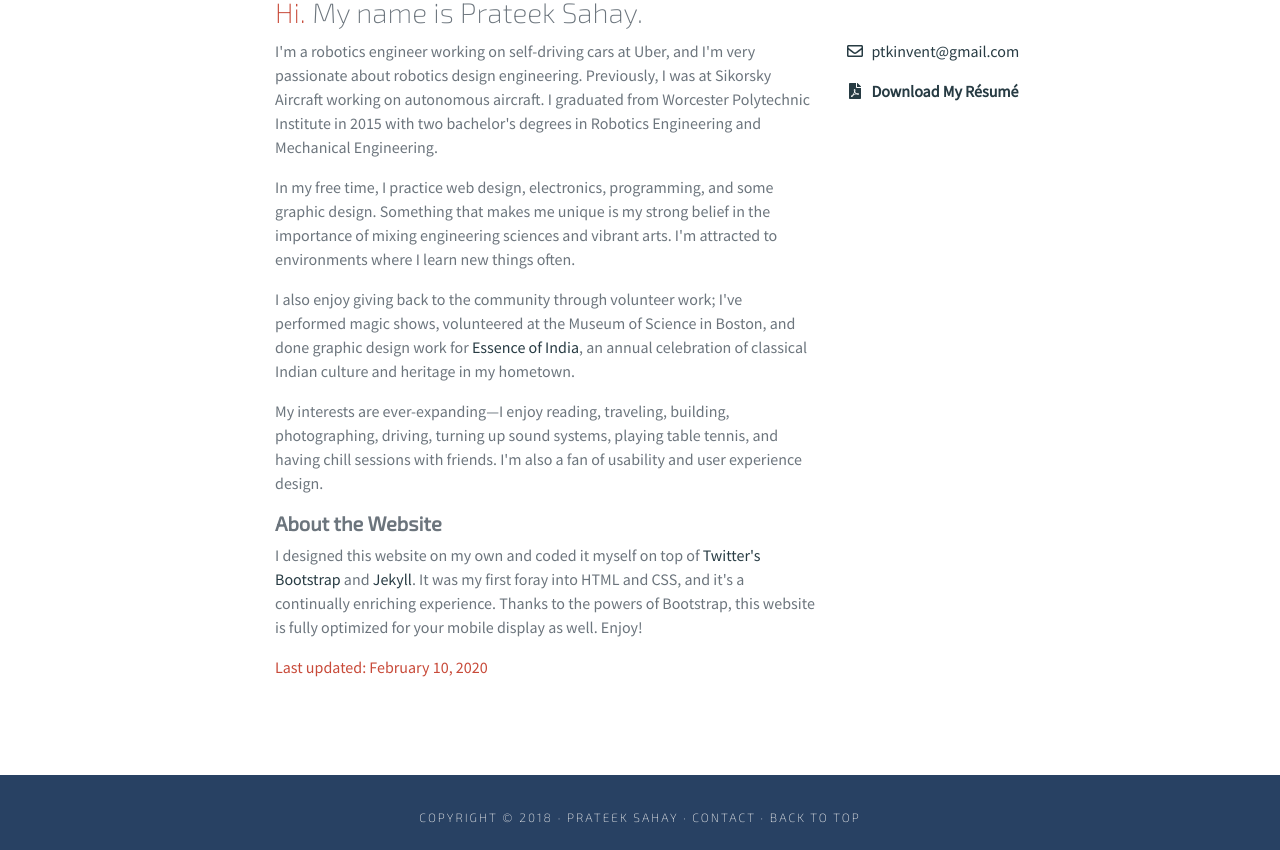
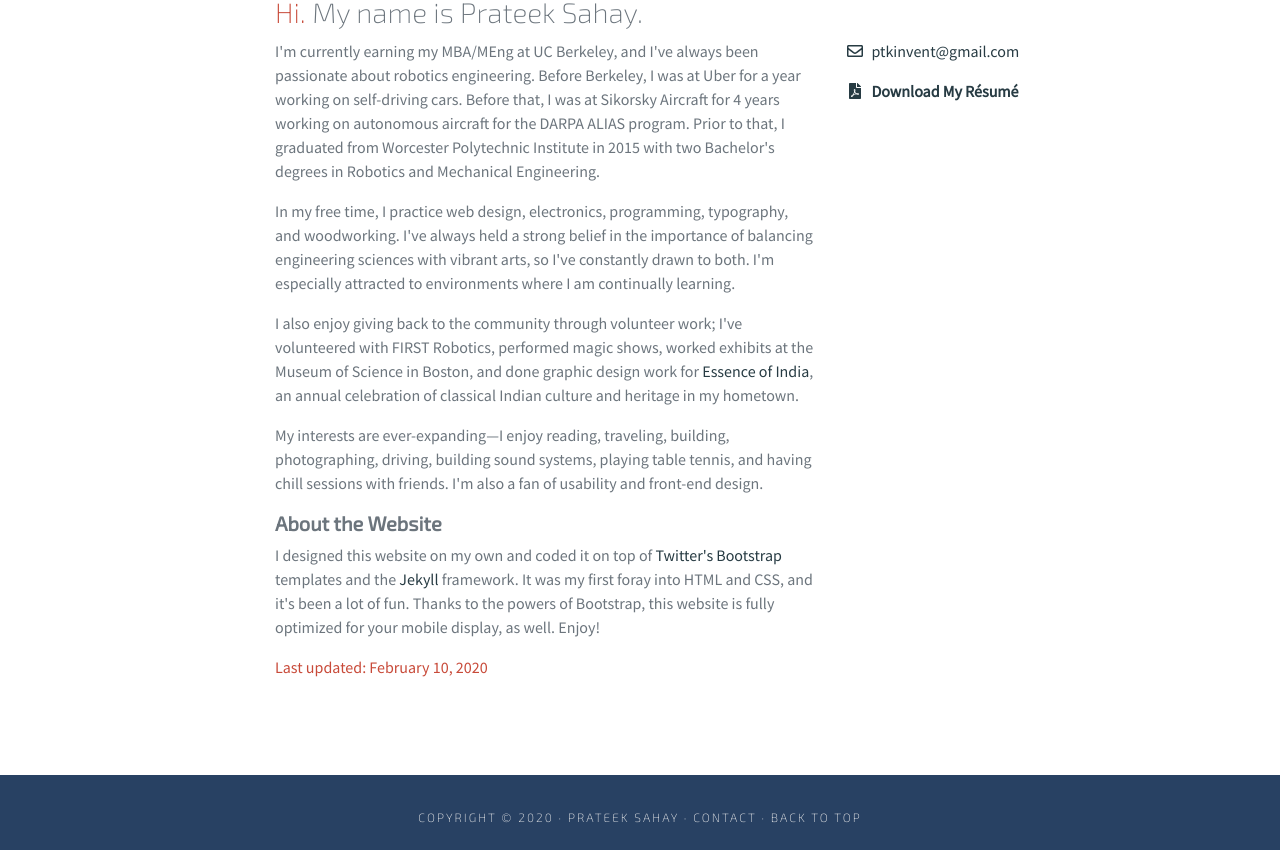
Before and after one commit to ptkinvent/ptkinvent.github.io, a Jekyll site: the page built from about.html, in a window 1280 px wide and 1400 px high, scrolled down 133 px, cut to the strip 550-1400 px from the top of the window. Built offline with Jekyll 4.4.1, drawn with Linux system fonts in a browser that asks for light colours; nearby versions of some CDN libraries.

Commit message:
Minor edits to About Me page

```diff
--- a/_includes/footer.html
+++ b/_includes/footer.html
@@ -1,6 +1,6 @@
     <!-- Footer -->
     <div class="footer">
         <div class="container">
-            Copyright &copy; 2018 &middot; Prateek Sahay &middot; <a href="mailto:ptkinvent@gmail.com">Contact</a> &middot; <a href="#top" class="smoothScroll">Back to Top</a>
+            Copyright &copy; {{ 'now' | date: "%Y" }} &middot; Prateek Sahay &middot; <a href="mailto:ptkinvent@gmail.com">Contact</a> &middot; <a href="#top" class="smoothScroll">Back to Top</a>
         </div>
     </div>
--- a/_includes/header.html
+++ b/_includes/header.html
@@ -30,7 +30,7 @@
                         <a class="nav-link {% if include.active-nav == 'blog' %}active{% endif %}" href="{{ page.blog-anchor | default: 'blog.html' | relative_url }}">Blog {% if include.active-nav == 'blog' %}<span class="sr-only">(current)</span>{% endif %}</a>
                     </li>
                     <li class="nav-item">
-                        <a class="nav-link {% if include.active-nav == 'about' %}active{% endif %}" href="{{ page.about-anchor | default: 'about.html' | relative_url }}">About {% if include.active-nav == 'about' %}<span class="sr-only">(current)</span>{% endif %}</a>
+                        <a class="nav-link {% if include.active-nav == 'about' %}active{% endif %}" href="{{ page.about-anchor | default: 'about.html' | relative_url }}">About Me {% if include.active-nav == 'about' %}<span class="sr-only">(current)</span>{% endif %}</a>
                     </li>
                 </ul>
             </div>
--- a/about.html
+++ b/about.html
@@ -18,27 +18,31 @@
                 <article>
                     <section>
                         <p>
-                            I'm a robotics engineer working on self-driving cars
-                            at Uber, and I'm very passionate about robotics
-                            design engineering. Previously, I was at Sikorsky
-                            Aircraft working on autonomous aircraft. I graduated
-                            from Worcester Polytechnic Institute in 2015 with
-                            two bachelor's degrees in Robotics Engineering and
-                            Mechanical Engineering.
+                            I'm currently earning my MBA/MEng at UC Berkeley,
+                            and I've always been passionate about robotics
+                            engineering. Before Berkeley, I was at Uber for a
+                            year working on self-driving cars. Before that, I
+                            was at Sikorsky Aircraft for 4 years working on
+                            autonomous aircraft for the DARPA ALIAS program.
+                            Prior to that, I graduated from Worcester
+                            Polytechnic Institute in 2015 with two Bachelor's
+                            degrees in Robotics and Mechanical Engineering.
                         </p>
                         <p>
                             In my free time, I practice web design, electronics,
-                            programming, and some graphic design. Something that
-                            makes me unique is my strong belief in the
-                            importance of mixing engineering sciences and
-                            vibrant arts. I'm attracted to environments where I
-                            learn new things often.
+                            programming, typography, and woodworking. I've
+                            always held a strong belief in the importance of
+                            balancing engineering sciences with vibrant arts, so
+                            I've constantly drawn to both. I'm especially
+                            attracted to environments where I am continually
+                            learning.
                         </p>
                         <p>
                             I also enjoy giving back to the community through
-                            volunteer work; I've performed magic shows,
-                            volunteered at the Museum of Science in Boston, and
-                            done graphic design work for <a
+                            volunteer work; I've volunteered with FIRST
+                            Robotics, performed magic shows, worked exhibits at
+                            the Museum of Science in Boston, and done graphic
+                            design work for <a
                             href="http://www.essenceofindia.org/">Essence of
                             India</a>, an annual celebration of classical Indian
                             culture and heritage in my hometown.
@@ -46,22 +50,23 @@
                         <p>
                             My interests are ever-expanding&mdash;I enjoy
                             reading, traveling, building, photographing,
-                            driving, turning up sound systems, playing table
+                            driving, building sound systems, playing table
                             tennis, and having chill sessions with friends. I'm
-                            also a fan of usability and user experience design.
+                            also a fan of usability and front-end design.
                         </p>
                     </section>
                     <section>
                         <h3 class="panel-subtitle">About the Website</h3>
                         <p>
-                            I designed this website on my own and coded it myself on top of
+                            I designed this website on my own and coded it
+                            on top of
                             <a href="http://getbootstrap.com/">Twitter's
-                            Bootstrap</a> and <a
-                            href="https://jekyllrb.com/">Jekyll</a>. It was my
-                            first foray into HTML and CSS, and it's a
-                            continually enriching experience. Thanks to the
-                            powers of Bootstrap, this website is fully optimized
-                            for your mobile display as well. Enjoy!
+                            Bootstrap</a> templates and the <a
+                            href="https://jekyllrb.com/">Jekyll</a> framework.
+                            It was my first foray into HTML and CSS, and it's
+                            been a lot of fun. Thanks to the powers of
+                            Bootstrap, this website is fully optimized for your
+                            mobile display, as well. Enjoy!
                         </p>
                     </section>
                 </article>
```
